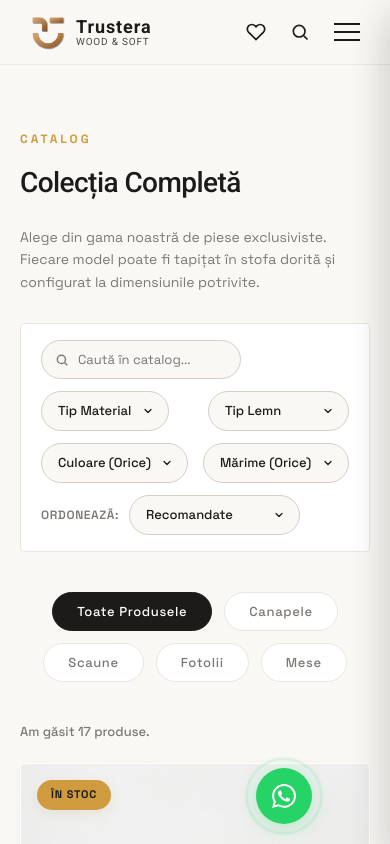
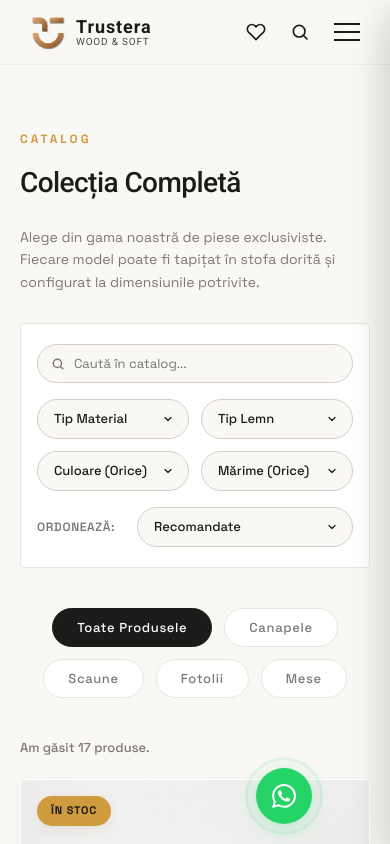
Before and after one commit to DinuVidrascu/trust-wood, a React (Vite) app: page /catalog in a window 390 px wide. Shown: the top 844 px of the page. Built offline with nearby package versions, Linux system fonts and the light colour scheme.

Commit message:
style: make catalog filters fully responsive and aligned in a grid on mobile

```diff
--- a/src/index.css
+++ b/src/index.css
@@ -2253,3 +2253,138 @@ button, input, select, textarea {
   border-color: var(--accent);
   box-shadow: 0 0 0 3px rgba(197, 168, 128, 0.15);
 }
+
+/* ─── CATALOG FILTER BAR ─── */
+.catalog-filter-bar {
+  display: flex;
+  flex-wrap: wrap;
+  gap: 12px;
+  justify-content: space-between;
+  align-items: center;
+  margin-bottom: 40px;
+  padding: 16px 20px;
+  background: var(--bg-card);
+  border-radius: 4px;
+  border: 1px solid var(--border);
+}
+
+.catalog-search-wrap {
+  position: relative;
+  width: 200px;
+  max-width: 100%;
+  flex-shrink: 0;
+}
+
+.catalog-search-input {
+  width: 100%;
+  padding: 10px 16px 10px 36px;
+  border: 1px solid var(--border-dark);
+  border-radius: 20px;
+  font-size: 13px;
+  background: var(--bg-primary);
+  color: var(--text-primary);
+  font-family: inherit;
+  outline: none;
+  transition: border-color 0.2s ease;
+}
+
+.catalog-search-input:focus {
+  border-color: var(--accent);
+}
+
+.catalog-search-icon {
+  position: absolute;
+  left: 14px;
+  top: 50%;
+  transform: translateY(-50%);
+  color: var(--text-secondary);
+}
+
+.catalog-dropdowns-group {
+  display: flex;
+  flex-wrap: wrap;
+  gap: 12px;
+  align-items: center;
+}
+
+.catalog-sort-wrap {
+  display: inline-flex;
+  align-items: center;
+  gap: 10px;
+  flex-shrink: 0;
+}
+
+.catalog-sort-label {
+  font-size: 12px;
+  font-weight: 600;
+  letter-spacing: 0.05em;
+  color: var(--text-secondary);
+}
+
+.catalog-reset-btn {
+  background: var(--bg-primary);
+  border: 1px solid var(--border-dark);
+  color: var(--text-primary);
+  padding: 10px 16px;
+  border-radius: 20px;
+  font-size: 13px;
+  font-weight: 500;
+  cursor: pointer;
+  display: inline-flex;
+  align-items: center;
+  gap: 8px;
+  transition: all 0.2s ease;
+  height: 38px;
+}
+
+.catalog-reset-btn:hover {
+  background: var(--accent-light);
+  border-color: var(--accent);
+  color: var(--accent);
+}
+
+/* Responsive styles for filters on mobile/tablet */
+@media (max-width: 768px) {
+  .catalog-filter-bar {
+    flex-direction: column;
+    align-items: stretch;
+    gap: 16px;
+    padding: 20px 16px;
+  }
+
+  .catalog-search-wrap {
+    width: 100%;
+  }
+
+  .catalog-dropdowns-group {
+    display: grid;
+    grid-template-columns: 1fr 1fr;
+    gap: 12px;
+    width: 100%;
+  }
+
+  .catalog-dropdowns-group .catalog-select {
+    width: 100%;
+    box-sizing: border-box;
+  }
+
+  .catalog-sort-wrap {
+    display: flex;
+    justify-content: space-between;
+    align-items: center;
+    width: 100%;
+  }
+
+  .catalog-sort-wrap .catalog-select {
+    flex-grow: 1;
+    max-width: calc(100% - 100px);
+  }
+
+  .catalog-reset-btn {
+    width: 100%;
+    border-radius: 20px;
+    height: 40px;
+    margin-top: 4px;
+    justify-content: center;
+  }
+}
--- a/src/pages/Catalog.jsx
+++ b/src/pages/Catalog.jsx
@@ -185,41 +185,24 @@ export default function Catalog() {
         </div>
 
         {/* SEARCH, FILTER & SORT BAR */}
-        <div style={{
-          display: 'flex',
-          flexWrap: 'wrap',
-          gap: '12px',
-          justifyContent: 'space-between',
-          alignItems: 'center',
-          marginBottom: '40px',
-          padding: '16px 20px',
-          background: 'var(--bg-card)',
-          borderRadius: '4px',
-          border: '1px solid var(--border)'
-        }} className="catalog-filter-bar">
+        <div className="catalog-filter-bar">
 
           {/* Inner Search */}
-          <div style={{ position: 'relative', width: '200px', maxWidth: '100%', flexShrink: 0 }}>
+          <div className="catalog-search-wrap">
             <input
               type="text"
               placeholder="Caută în catalog..."
               value={searchQuery}
               onChange={(e) => setSearchQuery(e.target.value)}
-              style={{
-                width: '100%',
-                padding: '10px 16px 10px 36px',
-                border: '1px solid var(--border-dark)',
-                borderRadius: '20px',
-                fontSize: '13px',
-                background: 'var(--bg-primary)'
-              }}
+              className="catalog-search-input"
             />
-            <svg style={{ position: 'absolute', left: '14px', top: '50%', transform: 'translateY(-50%)', color: 'var(--text-secondary)' }} width="14" height="14" viewBox="0 0 24 24" fill="none" stroke="currentColor" strokeWidth="2.5">
+            <svg className="catalog-search-icon" width="14" height="14" viewBox="0 0 24 24" fill="none" stroke="currentColor" strokeWidth="2.5">
               <circle cx="11" cy="11" r="7"/><path d="M21 21l-4.35-4.35"/>
             </svg>
           </div>
 
           {/* Advanced Filters */}
+          <div className="catalog-dropdowns-group">
             {availableMaterials.length > 0 && (
               <select
                 value={activeMaterial}
@@ -286,10 +269,11 @@ export default function Catalog() {
                 ))
               )}
             </select>
+          </div>
 
           {/* Sort Selection */}
-          <div style={{ display: 'flex', alignItems: 'center', gap: '10px', flexShrink: 0 }}>
-            <span style={{ fontSize: '12px', fontWeight: '600', letterSpacing: '0.05em', color: 'var(--text-secondary)' }}>ORDONEAZĂ:</span>
+          <div className="catalog-sort-wrap">
+            <span className="catalog-sort-label">ORDONEAZĂ:</span>
             <select
               value={sortBy}
               onChange={(e) => setSortBy(e.target.value)}
@@ -301,40 +285,17 @@ export default function Catalog() {
             </select>
           </div>
 
-          {/* Reset Button (Cute Circle) */}
+          {/* Reset Button */}
           {(activeMaterial !== 'Toate' || activeWood !== 'Toate' || activeColor !== 'Toate' || activeSize !== 'Toate' || searchQuery.trim().length > 0 || activeCategory !== 'Toate' || sortBy !== 'featured') && (
             <button
               onClick={resetFilters}
               title="Resetează filtrele"
-              style={{
-                background: 'var(--bg-primary)',
-                border: '1px solid var(--border-dark)',
-                color: 'var(--text-primary)',
-                width: '38px',
-                height: '38px',
-                borderRadius: '50%',
-                cursor: 'pointer',
-                display: 'flex',
-                alignItems: 'center',
-                justifyContent: 'center',
-                transition: 'all 0.2s ease',
-                padding: 0,
-                flexShrink: 0
-              }}
-              onMouseEnter={(e) => {
-                e.currentTarget.style.borderColor = 'var(--accent)';
-                e.currentTarget.style.color = 'var(--accent)';
-                e.currentTarget.style.transform = 'scale(1.05)';
-              }}
-              onMouseLeave={(e) => {
-                e.currentTarget.style.borderColor = 'var(--border-dark)';
-                e.currentTarget.style.color = 'var(--text-primary)';
-                e.currentTarget.style.transform = 'scale(1)';
-              }}
+              className="catalog-reset-btn"
             >
               <svg width="14" height="14" viewBox="0 0 24 24" fill="none" stroke="currentColor" strokeWidth="2.5">
                 <path d="M18 6L6 18M6 6l12 12"/>
               </svg>
+              <span>Resetează</span>
             </button>
           )}
         </div>
```
Lines whose indentation alone changed are shown as unchanged.
